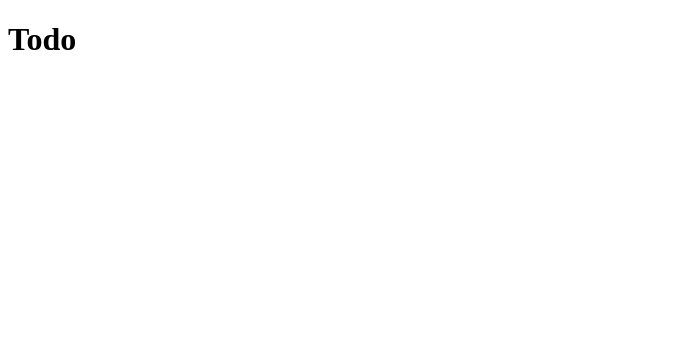
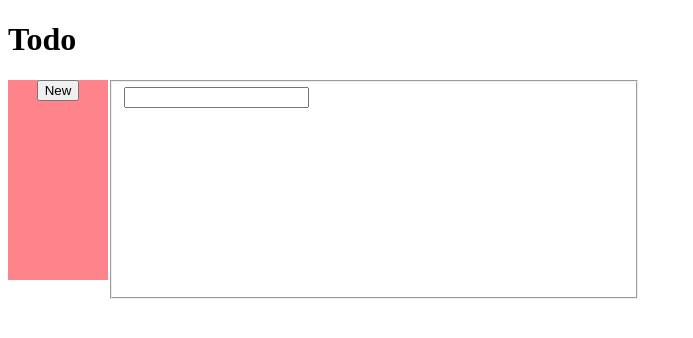
Before and after one commit to Michi0808/todo-app, a plain HTML site: page index.html in a window 1280 px wide. Shown: the whole page, without its empty margins (0-693 px from the left). Drawn offline with Linux system fonts and the light colour scheme.

Commit message:
Add sidebar

```diff
--- a/index.html
+++ b/index.html
@@ -4,8 +4,21 @@
     <meta charset="UTF-8">
     <meta name="viewport" content="width=device-width, initial-scale=1.0">
     <title>Todo</title>
+    <link rel="stylesheet" href="style.css">
 </head>
 <body>
     <h1>Todo</h1>
+    <div class="layout">
+        <aside>
+            <button id="new-button" class="button" >New</button>
+        </aside>
+        <main>
+            <form>
+                <fieldset class="task_field">
+                    <input id=task name=task>
+                </fieldset>
+            </form>
+        </main>
+    </div>
 </body>
 </html>
--- a/style.css
+++ b/style.css
@@ -0,0 +1,15 @@
+.task_field {
+    width: 500px;
+    height: 200px;
+}
+
+.layout {
+    display: flex;
+}
+
+aside {
+    text-align: center;
+    width: 100px;
+    height: 200px;
+    background-color:#ff838b;
+}
```
